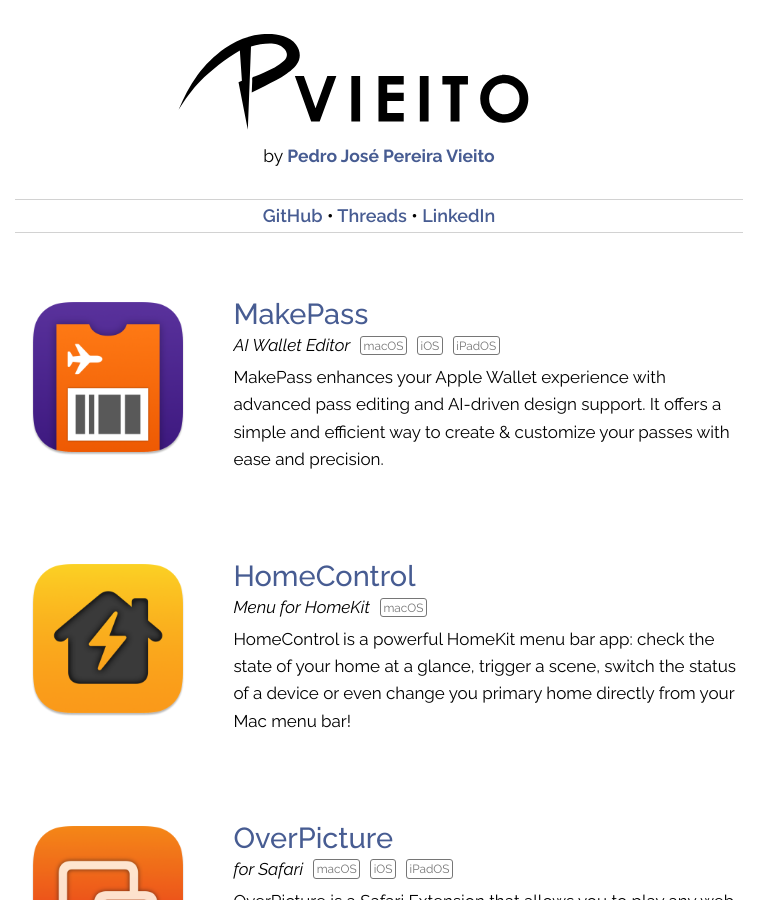
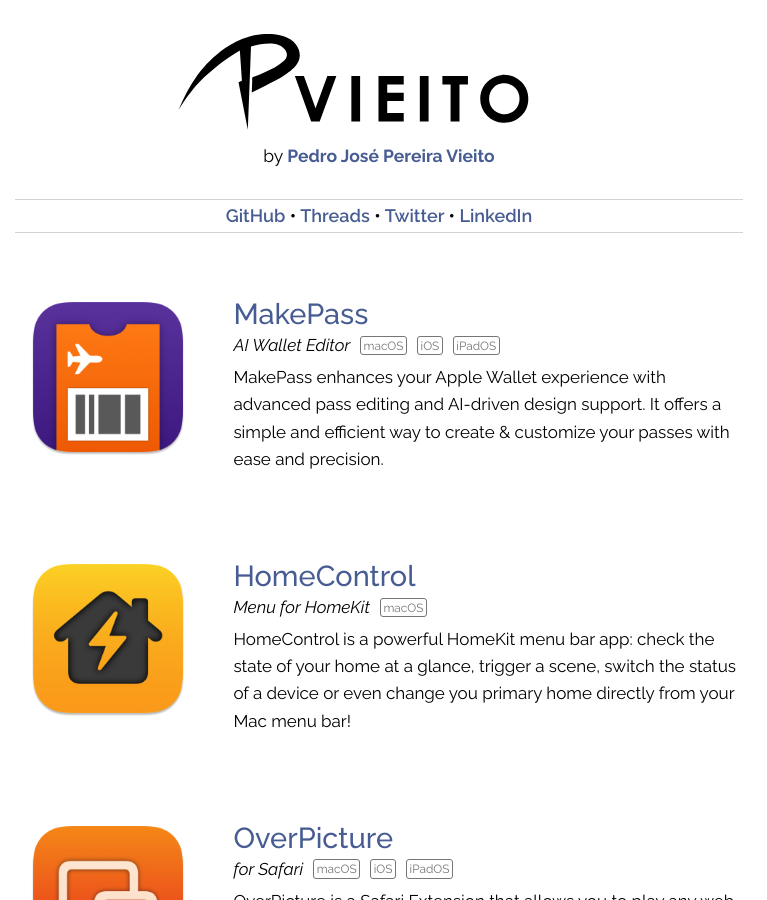
Before and after one commit to pvieito/Blog, a Jekyll site: the page built from index.html, in a window 1280 px wide and 900 px high. Shown: the whole window, without its empty margins (261-1028 px from the left). Built offline with Jekyll 4.4.1, drawn with Linux system fonts in a browser that asks for light colours; the list of posts is cut into pages by our own code.

Commit message:
Updated links header

```diff
--- a/_layouts/default.html
+++ b/_layouts/default.html
@@ -74,6 +74,8 @@
                     &bull;
                     <a rel="me" href="https://www.threads.net/@pvieito">Threads</a>
                     &bull;
+                    <a rel="me" href="https://twitter.com/@pvieito">Twitter</a>
+                    &bull;
                     <a rel="me" href="https://www.linkedin.com/in/pvieito/">LinkedIn</a>
                 </nav>
             </header>
```
